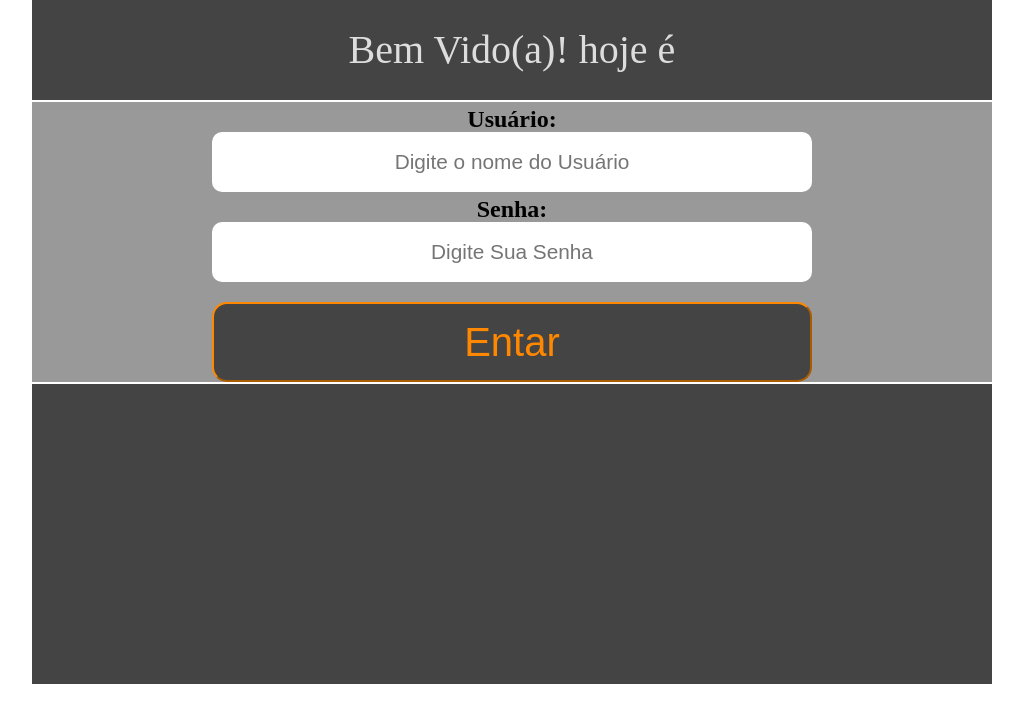
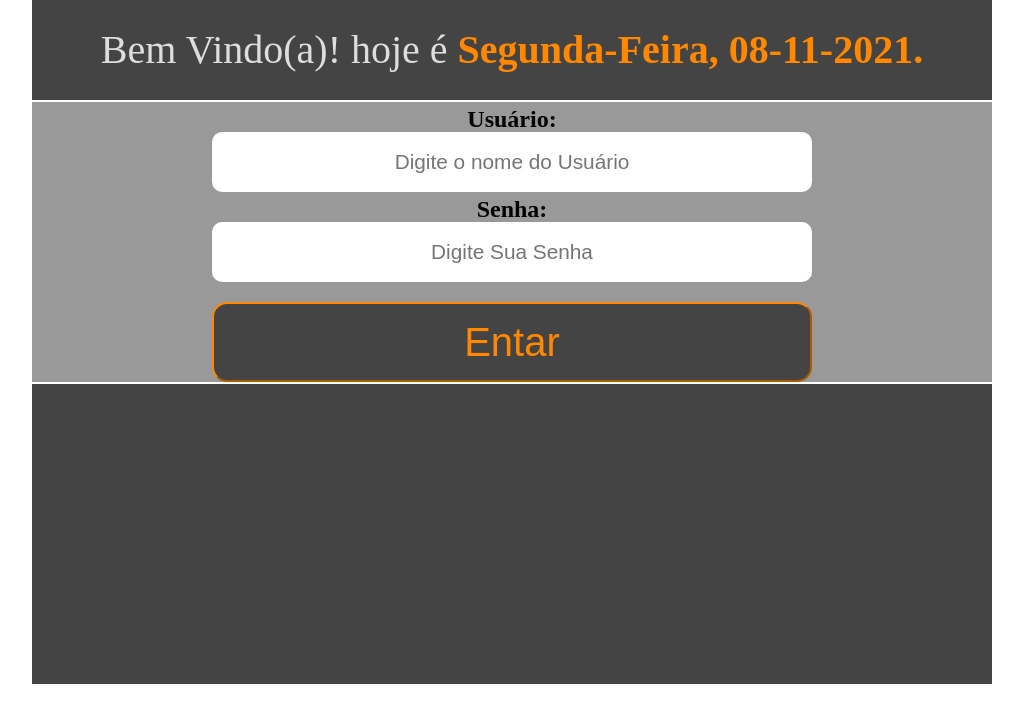
Before and after one commit to LuizFelipeSacardo/project-minha-producao, a plain HTML site: page Login.html in a window 1280 px wide. Shown: the whole page, without its empty margins (128-1151 px from the left). Drawn offline with Linux system fonts and the light colour scheme.

Commit message:
Adding some JS to Login page

```diff
--- a/Login.html
+++ b/Login.html
@@ -10,7 +10,7 @@
 </head>
 <body>
   <header class="loginHeader">
-    <h1>Bem Vido(a)! hoje é <span id="loginDate"></span></h1>
+    <h1 id="welcomeTemplate">Bem Vindo(a)! hoje é <span id="loginDate" class="loginDate"></span></h1>
   </header>
   <main>
     <form action="submit">
@@ -28,4 +28,7 @@
   <footer class="footer">
   </footer>
 </body>
+
+<script type="module" src="assets/js/index.js"></script>
+<script type="module" src="assets/js/DateHelpers.js"></script>
 </html>
--- /dev/null
+++ b/assets/js/DateHelpers.js
@@ -0,0 +1,46 @@
+export class DateHelpers{
+  static displayDate(){
+    let todayDate = new Date();
+
+    let weekDay = todayDate.getDay();
+    let weekDayString = DateHelpers.weekDay(weekDay);
+
+    let day = todayDate.getDate();
+    let twoDigitsDay = DateHelpers.twoDigitsDate(day);
+
+    let month = todayDate.getMonth() + 1;
+    let twoDigitsMonth = DateHelpers.twoDigitsDate(month);
+
+    let year = todayDate.getFullYear();
+
+    return `${weekDayString}, ${twoDigitsDay}-${twoDigitsMonth}-${year}.`;
+  }
+
+  static weekDay(day){
+    let weekDayString = '';
+    if(day == 0){
+      weekDayString = 'Domingo'
+    } if(day == 1){
+      weekDayString = 'Segunda-Feira'
+    } if(day == 2){
+      weekDayString = 'Terça-Feira'
+    } if(day == 3){
+      weekDayString = 'Quarta-Feira'
+    } if(day == 4){
+      weekDayString = 'Quinta-Feira'
+    } if(day == 5){
+      weekDayString = 'Sexta-Feira'
+    } if(day == 6){
+      weekDayString = 'Sabado'
+    }
+    return weekDayString;
+  }
+
+  static twoDigitsDate(date){
+    let stringDate = String(date);
+    if(stringDate.length == 1){
+      return stringDate =  '0' + stringDate;
+    }
+    return stringDate;
+  }
+}
--- /dev/null
+++ b/assets/js/index.js
@@ -0,0 +1,4 @@
+import {DateHelpers} from './DateHelpers.js'
+
+const welcomeTemplate = document.querySelector('#loginDate');
+welcomeTemplate.innerText = `${DateHelpers.displayDate()}`
--- a/style.css
+++ b/style.css
@@ -25,6 +25,11 @@
 
 h1{
   font-size: 2rem;
+}
+
+.loginDate{
+  font-weight: 900;
+  color: var(--contrastColor02);
 }
 
 /*others*/
```
Also changed, not shown: Index.html (+2 -0 lines).
